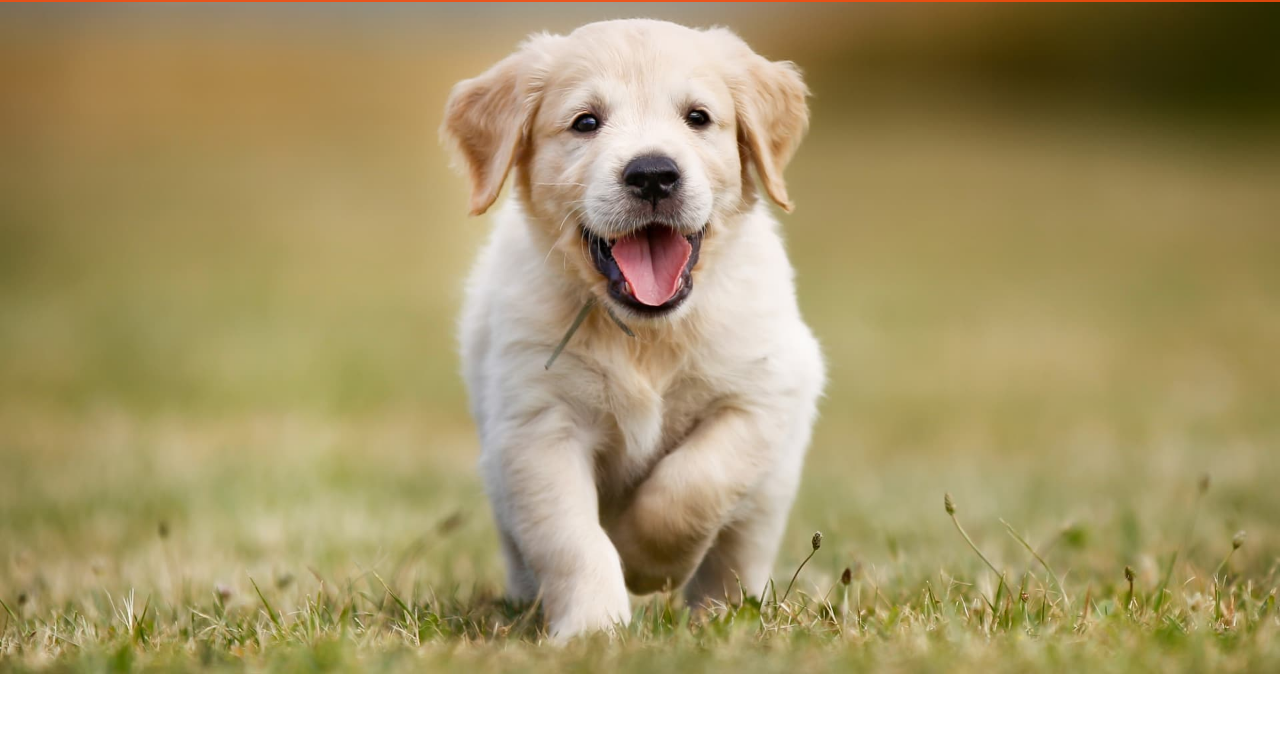
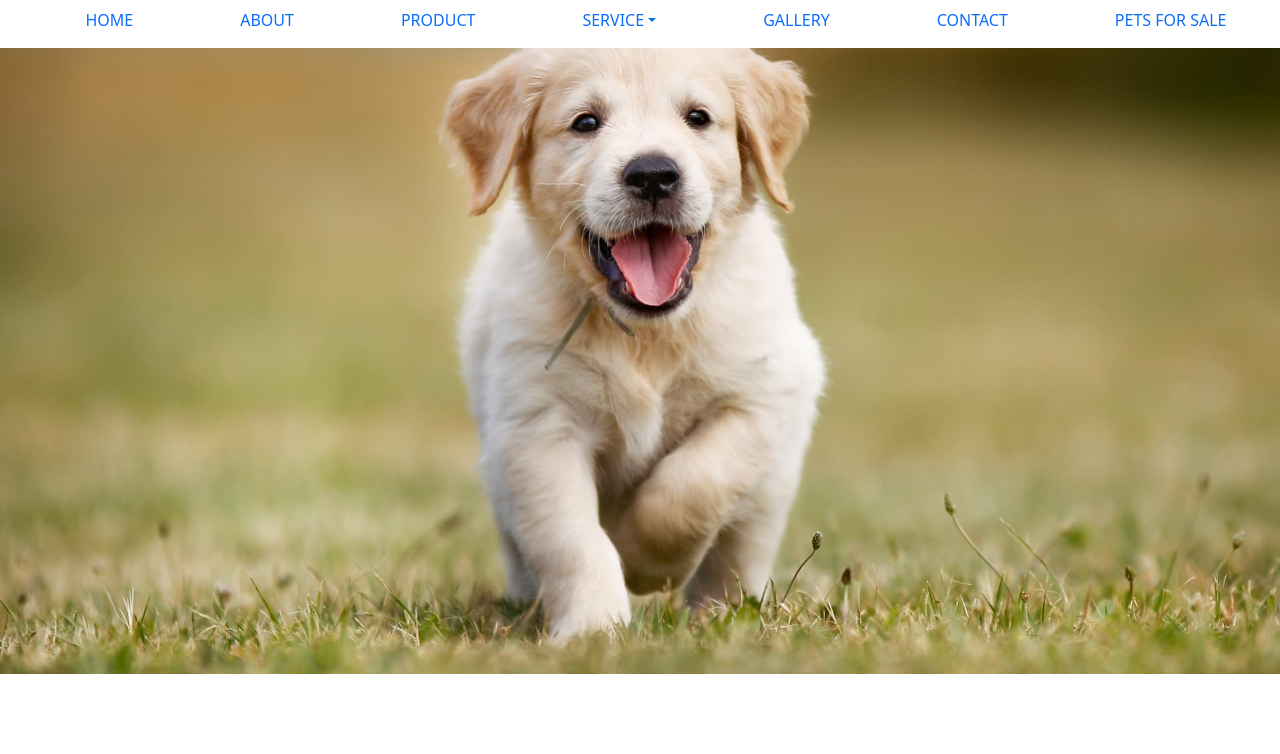
Before and after one commit to sanjaycad01/RbPetShop, a plain HTML site: page index.html in a window 1280 px wide. Shown: the part 46-800 px from the top of the page. Drawn offline with nearby package versions, Linux system fonts and the light colour scheme.

Commit message:
Update All File

```diff
--- a/css/index.css
+++ b/css/index.css
@@ -38,7 +38,6 @@ body{
 .second_details{
     margin-left: 5rem;
 
-
 }
 .second_details a{
     display: inline-block;
@@ -47,3 +46,18 @@ body{
     margin-top: 0.2rem;
 
 }
+.third_details{
+    display: flex;
+    justify-content: space-around;
+    height: 3rem;
+    background-color: white;
+}
+.third_details li  {
+    padding-top: 0.5rem;
+    list-style: none;
+
+
+}
+.third_details a{
+    text-decoration: none;
+}
--- a/index.html
+++ b/index.html
@@ -45,7 +45,36 @@
 
 
                 </div>
-                <div></div>
+            </nav>
+            <nav class="details_two">
+                <ul class="third_details">
+                    <li class="">
+                        <a  class="an" href="#">HOME</a>
+                    </li>
+                    <li class="">
+                        <a class=""  href="#">ABOUT</a>
+                    </li>
+                    <li class="">
+                        <a class="" href="#">PRODUCT</a>
+                    </li>
+                    <li class="nav-item dropdown">
+                        <a class=" dropdown-toggle" data-bs-toggle="dropdown" href="#">SERVICE</a>
+                        <ul class="dropdown-menu">
+                            <li><a class="dropdown-item" href="#">SPA</a></li>
+                            <li><a class="dropdown-item" href="#">BATH</a></li>
+                            <li><a class="dropdown-item" href="#">TRANING</a></li>
+                        </ul>
+                    </li >
+                    <li class="">
+                        <a class=""  href="#">GALLERY</a>
+                    </li>
+                    <li class="">
+                        <a class="" href="#">CONTACT</a>
+                    </li>
+                    <li class="">
+                        <a class="" href="#">PETS FOR SALE</a>
+                    </li>
+                </ul>
             </nav>
             <!-- <div class="container-fluid well"> -->
 
@@ -53,6 +82,11 @@
             </div>
         </section>
     </header>
+    <main>
+        <article>
+
+        </article>
+    </main>
 
 
     <script src="https://cdn.jsdelivr.net/npm/bootstrap@5.3.3/dist/js/bootstrap.bundle.min.js" integrity="sha384-YvpcrYf0tY3lHB60NNkmXc5s9fDVZLESaAA55NDzOxhy9GkcIdslK1eN7N6jIeHz" crossorigin="anonymous"></script>
```
